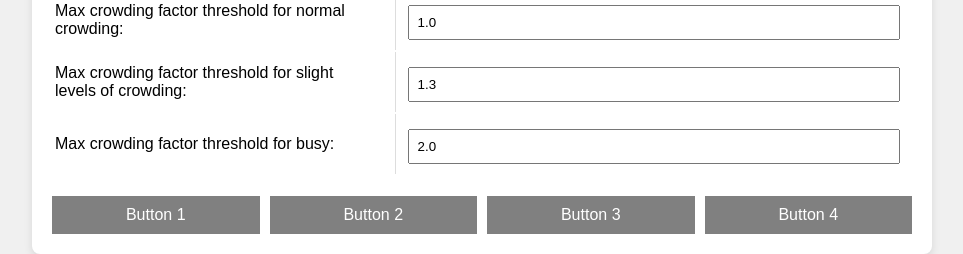
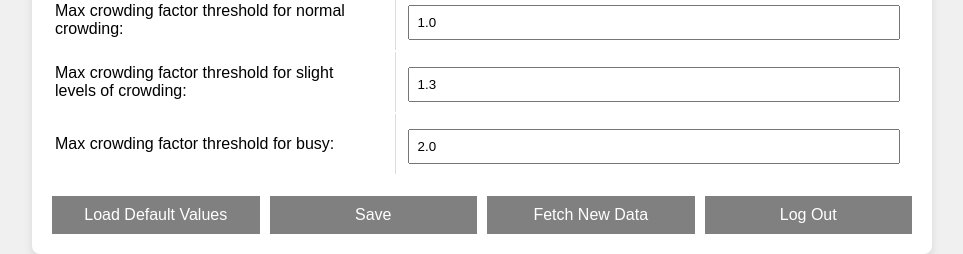
Before and after one commit to junaet16/NEA, a Flask app: page /update in a window 1280 px wide. Shown: the part 796-1050 px from the top of the page, without its empty margins (158-1121 px from the left). Run offline with Flask 3, Linux system fonts and the light colour scheme; a user stored in the database is signed in; data comes from the database, SQL or seed files in the repository; both versions use the stored data as it was before the commit.

Commit message:
finished nea v1

```diff
--- a/finalFiles/crowdingAlgorithm.py
+++ b/finalFiles/crowdingAlgorithm.py
@@ -216,8 +216,8 @@ def getParameters(username, databaseFile):
 
 #Creates NotAffectedStation and NotAffectedConnection objects which are then stored in the dictionaries
 def createNetwork(baseGraph, databaseFile, stations, connections, network):
-    connection = sqlite3.connect(databaseFile)
-    cursor = connection.cursor()
+    sqlConnection = sqlite3.connect(databaseFile)
+    cursor = sqlConnection.cursor()
 
     for StationA in baseGraph.keys():
         cursor.execute("""
@@ -240,6 +240,8 @@ def createNetwork(baseGraph, databaseFile, stations, connections, network):
             baseConnectionClass = classes.NotAffectedConnection(StationA, StationB, LineID, BaseTravelTime)
             key = (StationA, StationB, LineID)
             connections[key] = baseConnectionClass
+
+    sqlConnection.close()
 
     network.nodes = stations
     network.edges = connections
--- a/finalFiles/getResults.py
+++ b/finalFiles/getResults.py
@@ -15,6 +15,9 @@ def getNaPTAN(name, database):
         FROM Stations
         WHERE StationName = ?""", (name,))
     result = cursor.fetchall()[0][0]
+
+    connection.close()
+
     return result
 
 
--- a/finalFiles/login.py
+++ b/finalFiles/login.py
@@ -110,6 +110,7 @@ def login(databaseFile, username, password):
     else:
         message = "Account Not Found"
 
+    connection.close()
     return message
 
 
--- a/finalFiles/main.py
+++ b/finalFiles/main.py
@@ -8,6 +8,7 @@ from pathlib import Path
 import databaseCreation
 import threading
 import json
+import storeStadiumData
 
 
 app = Flask(__name__)
@@ -208,17 +209,12 @@ def updatePage():
 @app.route("/db_error")
 def databaseError():
     flagsFile = app.config["FLAGS_FILE"]
-    errorMessage = "Unknown error"
 
-    try:
-        with open(flagsFile, "r") as f:
-            data = json.load(f)
-            if "error" in data and data["error"]:
-                errorMessage = data["error"]
-    except:
-        pass
+    with open(flagsFile, "r") as f:
+        data = json.load(f)
+        errorMessage = data["error"]
 
-    return render_template("databaseError.html", errorMessage=errorMessage)
+    return render_template("databaseError.html") #Can pass in an error message in the future
 
 
 def createDatabase():
@@ -334,6 +330,143 @@ def getLines(stationName, databaseFile):
     return returnList
 
 
+def backgroundDataFetch():
+    databaseFile = app.config["DATABASE_FILE"]
+
+    connection = sqlite3.connect(databaseFile)
+    cursor = connection.cursor()
+    cursor.execute("SELECT * FROM Users")
+    users_data = cursor.fetchall()  # List of tuples with all user rows
+    connection.close()
+
+    databasePath = Path(databaseFile)
+    databasePath.unlink()
+
+    createDatabase()
+
+    if users_data:
+        connection = sqlite3.connect(databaseFile)
+        cursor = connection.cursor()
+        cursor.executemany("""
+                INSERT OR REPLACE INTO Users (
+                    Username,
+                    PasswordHash,
+                    Salt,
+                    CHANGING_TIME,
+                    MAX_TIME_WINDOW,
+                    rawArrivalPeakOffset,
+                    rawDeparturePeakOffset,
+                    ATTENDANCE,
+                    TRAIN_PROPORTION,
+                    SIGMA_FACTOR,
+                    MINIMUM_PEOPLE,
+                    PERSON_DELAY,
+                    PROPAGATION_FACTOR,
+                    WALKING_TIME,
+                    WALKING_SPEED,
+                    NORMAL,
+                    SLIGHTLY,
+                    BUSY
+                ) VALUES (?, ?, ?, ?, ?, ?, ?, ?, ?, ?, ?, ?, ?, ?, ?, ?, ?, ?)
+            """, users_data)
+        connection.commit()
+        connection.close()
+
+
+@app.route("/fetch_new_data", methods=["POST"])
+def fetchNewData():
+    threading.Thread(target=backgroundDataFetch).start()
+    return redirect(url_for("loadPage"))
+
+
+@app.route("/save_parameters", methods=["POST"])
+def saveParameters():
+    databaseFile = app.config["DATABASE_FILE"]
+    londonjsonFile = app.config["LONDONJSON_FILE"]
+
+    username = session.get("username")
+    data = request.get_json()
+
+    values = (
+        float(data["CHANGING_TIME"]),
+        float(data["MAX_TIME_WINDOW"]),
+        float(data["rawArrivalPeakOffset"]),
+        float(data["rawDeparturePeakOffset"]),
+        float(data["ATTENDANCE"]),
+        float(data["TRAIN_PROPORTION"]),
+        float(data["SIGMA_FACTOR"]),
+        float(data["MINIMUM_PEOPLE"]),
+        float(data["PERSON_DELAY"]),
+        float(data["PROPAGATION_FACTOR"]),
+        float(data["WALKING_TIME"]),
+        float(data["WALKING_SPEED"]),
+        float(data["NORMAL"]),
+        float(data["SLIGHTLY"]),
+        float(data["BUSY"]),
+        username  # WHERE clause
+    )
+
+    connection = sqlite3.connect(databaseFile)
+    cursor = connection.cursor()
+    cursor.execute("""
+        UPDATE Users SET
+            CHANGING_TIME = ?,
+            MAX_TIME_WINDOW = ?,
+            rawArrivalPeakOffset = ?,
+            rawDeparturePeakOffset = ?,
+            ATTENDANCE = ?,
+            TRAIN_PROPORTION = ?,
+            SIGMA_FACTOR = ?,
+            MINIMUM_PEOPLE = ?,
+            PERSON_DELAY = ?,
+            PROPAGATION_FACTOR = ?,
+            WALKING_TIME = ?,
+            WALKING_SPEED = ?,
+            NORMAL = ?,
+            SLIGHTLY = ?,
+            BUSY = ?
+        WHERE Username = ?
+        """, values)
+    connection.commit()
+    connection.close()
+
+    walkingTime = float(data["WALKING_TIME"])
+    walkingSpeed = float(data["WALKING_SPEED"])
+
+    storeStadiumData.redoStore(walkingTime, walkingSpeed, londonjsonFile, databaseFile)
+
+    return jsonify({"success": True})
+
+
+@app.route("/logout", methods=["POST"])
+def logout():
+    session.pop("username", None)  # Remove username from session
+    return redirect(url_for("loginPage"))
+
+
+@app.route("/load_default_parameters", methods=["GET"])
+def loadDefaultParameters():
+    defaultParametersFile = app.config["DEFAULT_PARAMETERS_FILE"]
+
+    with open(defaultParametersFile, "r") as file:
+        data = json.load(file)
+    return jsonify(data)
+
+
+@app.route("/updateFlags", methods=["POST"])
+def updateFlags():
+    flagsFile = app.config["FLAGS_FILE"]
+
+    data = {
+        "status": "creating",
+        "error": "success"
+    }
+
+    with open(flagsFile, "w") as file:
+        json.dump(data, file)
+    return jsonify({"success": True})
+
+
 @app.route('/check_flag', methods=['GET'])
 def checkFlag():
     flagsFile = app.config["FLAGS_FILE"]
@@ -382,7 +515,7 @@ def get_stations():
 
 
 if __name__ == '__main__':
-    databaseFile = "data/te   st.db"
+    databaseFile = "data/te st.db"
     LinesjsonFile = "lines.json"
     TfL_API_KEY = "0ff5a2076cd640cb957e63d6947efc61"
     OPENCAGE_API_KEY = "eb0e2c9b71cc45f7aafe0ae4ecc44cc2"
--- a/finalFiles/networkClasses.py
+++ b/finalFiles/networkClasses.py
@@ -24,6 +24,9 @@ class Severity():
             WHERE Username = ?
             """, (self.username,))
         results = cursor.fetchall()[0]
+
+        connection.close()
+
         self.normal, self.slightly, self.busy = results
 
 
--- a/finalFiles/scraperClasses.py
+++ b/finalFiles/scraperClasses.py
@@ -53,6 +53,8 @@ class AllDates():
                 relevantDates.append(dateObject) #This means at least one event on this date is in London
         self.dates = relevantDates
 
+        connection.close()
+
     def storeInDatabase(self, databaseFile):
         connection = sqlite3.connect(databaseFile)
         cursor = connection.cursor()
--- /dev/null
+++ b/finalFiles/static/js/updatePage.js
@@ -0,0 +1,104 @@
+document.addEventListener("DOMContentLoaded", () => {
+
+    /* Load Default Values*/
+    const loadDefaultBtn = document.querySelector('button[name="loadDefault"]');
+    if (loadDefaultBtn) {
+        loadDefaultBtn.addEventListener("click", async () => {
+            const response = await fetch("/load_default_parameters");
+            const data = await response.json();
+
+            document.getElementById("param1").value = data.CHANGING_TIME;
+            document.getElementById("param2").value = data.MAX_TIME_WINDOW;
+            document.getElementById("param3").value = data.rawArrivalPeakOffset;
+            document.getElementById("param4").value = data.rawDeparturePeakOffset;
+            document.getElementById("param5").value = data.ATTENDANCE;
+            document.getElementById("param6").value = data.TRAIN_PROPORTION;
+            document.getElementById("param7").value = data.SIGMA_FACTOR;
+            document.getElementById("param8").value = data.MINIMUM_PEOPLE;
+            document.getElementById("param9").value = data.PERSON_DELAY;
+            document.getElementById("param10").value = data.PROPAGATION_FACTOR;
+            document.getElementById("param11").value = data.WALKING_TIME;
+            document.getElementById("param12").value = data.WALKING_SPEED;
+            document.getElementById("param13").value = data.NORMAL;
+            document.getElementById("param14").value = data.SLIGHTLY;
+            document.getElementById("param15").value = data.BUSY;
+        });
+    }
+
+
+    /* Save Parameters */
+    const saveBtn = document.querySelector('button[name="save"]');
+    if (saveBtn) {
+        saveBtn.addEventListener("click", async () => {
+
+            const payload = {
+                CHANGING_TIME: document.getElementById("param1").value,
+                MAX_TIME_WINDOW: document.getElementById("param2").value,
+                rawArrivalPeakOffset: document.getElementById("param3").value,
+                rawDeparturePeakOffset: document.getElementById("param4").value,
+                ATTENDANCE: document.getElementById("param5").value,
+                TRAIN_PROPORTION: document.getElementById("param6").value,
+                SIGMA_FACTOR: document.getElementById("param7").value,
+                MINIMUM_PEOPLE: document.getElementById("param8").value,
+                PERSON_DELAY: document.getElementById("param9").value,
+                PROPAGATION_FACTOR: document.getElementById("param10").value,
+                WALKING_TIME: document.getElementById("param11").value,
+                WALKING_SPEED: document.getElementById("param12").value,
+                NORMAL: document.getElementById("param13").value,
+                SLIGHTLY: document.getElementById("param14").value,
+                BUSY: document.getElementById("param15").value
+            };
+
+            fetch("/save_parameters", {
+                method: "POST",
+                headers: {
+                    "Content-Type": "application/json"
+                },
+                body: JSON.stringify(payload)
+            });
+
+            window.location.href = "/main"
+        });
+    }
+
+
+    const logoutBtn = document.querySelector('button[name="logOut"]');
+    if (logoutBtn) {
+        logoutBtn.addEventListener("click", async () => {
+            await fetch("/logout", {
+                method: "POST"
+            });
+            window.location.href = "/";  // Redirect to login page
+        });
+    }
+
+
+    const fetchNewDataBtn = document.querySelector('button[name="new"]');
+    if (fetchNewDataBtn) {
+        fetchNewDataBtn.addEventListener("click", async () => {
+            const response = await fetch("/fetch_new_data", {
+                method: "POST"
+            });
+            if (response.redirected) {
+                window.location.href = response.url;
+            }
+        });
+    }
+
+
+
+    /* Numeric only enforcement */
+    document.querySelectorAll('input[type="number"]').forEach(input => {
+        // Block e, E, +, -
+        input.addEventListener("keydown", e => {
+            if (["e", "E", "+", "-"].includes(e.key)) {
+                e.preventDefault();
+            }
+        });
+
+        // Clean pasted input
+        input.addEventListener("input", () => {
+            input.value = input.value.replace(/[^0-9.]/g, "");
+        });
+    });
+});
--- a/finalFiles/templates/databaseError.html
+++ b/finalFiles/templates/databaseError.html
@@ -9,13 +9,11 @@
     <div class="container">
         <h1>Database Setup Failed</h1>
 
-        <p class="error-message" id="error">{{ error_message }}</p>
+        <p class="error-message" id="error">{{ errorMessage }}</p>
 
         <form id="retryForm">
             <button type="submit" class="retry-button">Retry</button>
         </form>
-
-        <p class="info-message" id="message"></p>
     </div>
 
     <script src="{{ url_for('static', filename='js/dbError.js') }}"></script>
--- a/finalFiles/templates/updatePage.html
+++ b/finalFiles/templates/updatePage.html
@@ -4,6 +4,8 @@
     <meta charset="UTF-8">
     <title>Update Page</title>
     <link rel="stylesheet" href="{{ url_for('static', filename='css/update.css') }}">
+    <script src="{{ url_for('static', filename='js/updatePage.js') }}"></script>
+
 </head>
 <body>
 
@@ -16,73 +18,76 @@
                     <table>
                         <tr>
                             <td><label for="param1">Time taken to change trains:</label></td>
-                            <td><input type="text" id="param1" name="param1" value="{{ CHANGING_TIME }}" required></td>
+                            <td><input type="number" id="param1" name="param1" value="{{ CHANGING_TIME }}" required></td>
                         </tr>
                         <tr>
                             <td><label for="param2">Length of effect of event:</label></td>
-                            <td><input type="text" id="param2" name="param2" value="{{ MAX_TIME_WINDOW }}" required></td>
+                            <td><input type="number" id="param2" name="param2" value="{{ MAX_TIME_WINDOW }}" required></td>
                         </tr>
                         <tr>
                             <td><label for="param3">Peak offset before the game (minutes):</label></td>
-                            <td><input type="text" id="param3" name="param3" value="{{ rawArrivalPeakOffset }}" required></td>
+                            <td><input type="number" id="param3" name="param3" value="{{ rawArrivalPeakOffset }}" required></td>
                         </tr>
                         <tr>
                             <td><label for="param4">Peak offset after the game (minutes):</label></td>
-                            <td><input type="text" id="param4" name="param3" value="{{ rawDeparturePeakOffset }}" required></td>
+                            <td><input type="number" id="param4" name="param4" value="{{ rawDeparturePeakOffset }}" required></td>
                         </tr>
                         <tr>
                             <td><label for="param5">Match attendance (%):</label></td>
-                            <td><input type="text" id="param5" name="param3" value="{{ ATTENDANCE }}" required></td>
+                            <td><input type="number" id="param5" name="param5" value="{{ ATTENDANCE }}" required></td>
                         </tr>
                         <tr>
                             <td><label for="param6">Proportion of people using TfL rail:</label></td>
-                            <td><input type="text" id="param6" name="param3" value="{{ TRAIN_PROPORTION }}" required></td>
+                            <td><input type="number" id="param6" name="param6" value="{{ TRAIN_PROPORTION }}" required></td>
                         </tr>
                         <tr>
                             <td><label for="param7">Sigma factor for calculating initial crowding:</label></td>
-                            <td><input type="text" id="param7" name="param3" value="{{ SIGMA_FACTOR }}" required></td>
+                            <td><input type="number" id="param7" name="param7" value="{{ SIGMA_FACTOR }}" required></td>
                         </tr>
                         <tr>
                             <td><label for="param8">Minimum people needed for effect:</label></td>
-                            <td><input type="text" id="param8" name="param3" value="{{ MINIMUM_PEOPLE }}" required></td>
+                            <td><input type="number" id="param8" name="param8" value="{{ MINIMUM_PEOPLE }}" required></td>
                         </tr>
                         <tr>
                             <td><label for="param9">Delay per person:</label></td>
-                            <td><input type="text" id="param9" name="param3" value="{{ PERSON_DELAY }}" required></td>
+                            <td><input type="number" id="param9" name="param9" value="{{ PERSON_DELAY }}" required></td>
                         </tr>
                         <tr>
                             <td><label for="param10">People dropped off per hop (%):</label></td>
-                            <td><input type="text" id="param10" name="param3" value="{{ PROPAGATION_FACTOR }}" required></td>
+                            <td><input type="number" id="param10" name="param10" value="{{ PROPAGATION_FACTOR }}" required></td>
                         </tr>
                         <tr>
                             <td><label for="param11">Average walking distance walking time:</label></td>
-                            <td><input type="text" id="param11" name="param3" value="{{ WALKING_TIME }}" required></td>
+                            <td><input type="number" id="param11" name="param11" value="{{ WALKING_TIME }}" required></td>
                         </tr>
                         <tr>
                             <td><label for="param12">Average walking speed:</label></td>
-                            <td><input type="text" id="param12" name="param3" value="{{ WALKING_SPEED }}" required></td>
+                            <td><input type="number" id="param12" name="param12" value="{{ WALKING_SPEED }}" required></td>
                         </tr>
                         <tr>
                             <td><label for="param13">Max crowding factor threshold for normal crowding:</label></td>
-                            <td><input type="text" id="param13" name="param3" value="{{ NORMAL }}" required></td>
+                            <td><input type="number" id="param13" name="param13" value="{{ NORMAL }}" required></td>
                         </tr>
                         <tr>
                             <td><label for="param14">Max crowding factor threshold for slight levels of crowding:</label></td>
-                            <td><input type="text" id="param14" name="param3" value="{{ SLIGHTLY }}" required></td>
+                            <td><input type="number" id="param14" name="param14" value="{{ SLIGHTLY }}" required></td>
                         </tr>
                         <tr>
                             <td><label for="param15">Max crowding factor threshold for busy:</label></td>
-                            <td><input type="text" id="param15" name="param3" value="{{ BUSY }}" required></td>
+                            <td><input type="number" id="param15" name="param15" value="{{ BUSY }}" required></td>
                         </tr>
                     </table>
                 </div>
 
                 <div class="buttonSection">
                     <div class="buttonGroup">
-                        <button type="button" class="actionButton">Button 1</button>
-                        <button type="button" class="actionButton">Button 2</button>
-                        <button type="button" class="actionButton">Button 3</button>
-                        <button type="button" class="actionButton">Button 4</button>
+                        <button type="button" class="actionButton" name="loadDefault">Load Default Values</button>
+
+                        <button type="button" class="actionButton" name="save">Save</button>
+
+                        <button type="button" class="actionButton" name="new">Fetch New Data</button>
+
+                        <button type="button" class="actionButton" name="logOut">Log Out</button>
                     </div>
                 </div>
 
```
Also changed, not shown: finalFiles/static/js/dbError.js (+6 -8 lines), finalFiles/storeStadiumData.py (+32 -0 lines), finalFiles/data/te   st.db (deleted), finalFiles/data/te st.db, finalFiles/final.db.
